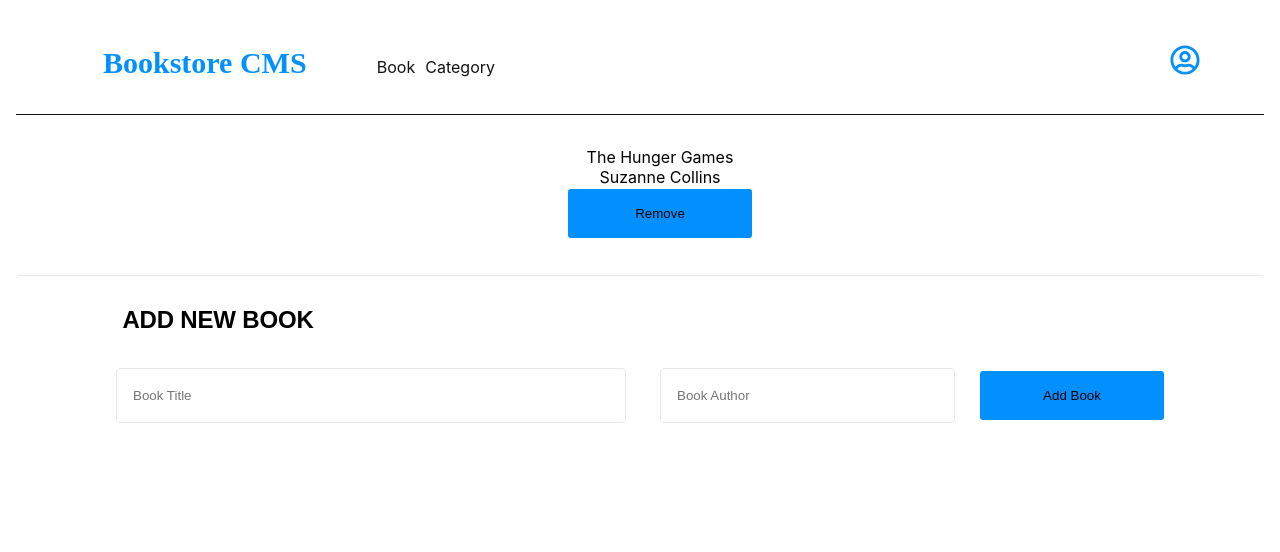
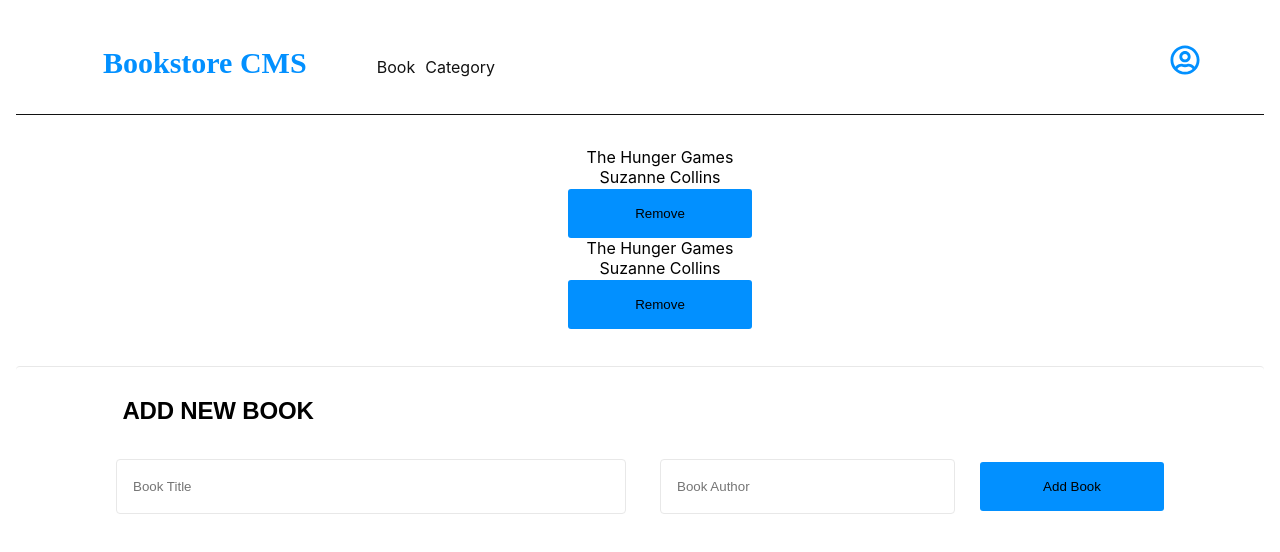
Before and after one commit to jheart-vic/BookStore, a React (Create React App) app: page / in a window 1280 px wide. Shown: the top 552 px of the page. Built offline with nearby package versions, Linux system fonts and the light colour scheme; a web font is replaced by a local one.

Commit message:
Connect react to redux

```diff
--- a/src/App.js
+++ b/src/App.js
@@ -1,20 +1,11 @@
 import './App.css';
 import BookContainer from './components/BookContainer';
 
-const books = [
-  {
-    id: 2,
-    title: 'The Hunger Games',
-    author: 'Suzanne Collins',
-    category: 'Action',
-
-  },
-];
-
 function App() {
   return (
+
     <div className="App">
-      <BookContainer books={books} />
+      <BookContainer />
     </div>
   );
 }
--- a/src/components/AddBook.js
+++ b/src/components/AddBook.js
@@ -1,15 +1,56 @@
-import React from 'react';
+import React, { useState } from 'react';
 import './AddBook.css';
+import { useDispatch } from 'react-redux';
+import { addBook } from '../redux/Books/books';
 
-const AddBook = () => (
-  <div className="inputContainer">
-    <h2 className="FormText">ADD NEW BOOK</h2>
-    <form action="#">
-      <input type="text" name="title" className="inputTitle" placeholder="Book Title" id="input0" />
-      <input type="text" name="author" className="inputAuthor" placeholder="Book Author" id="input1" />
-      <button type="submit" className="FormBtn">Add Book</button>
-    </form>
-  </div>
-);
+const AddBook = () => {
+  const dispatch = useDispatch();
+  const [book, setBook] = useState({ title: '', author: '' });
+  const handleChange = (e) => {
+    const inputs = e.target.name;
+    if (inputs === 'title') {
+      setBook({ title: e.target.value, author: book.author });
+    }
+    if (inputs === 'author') {
+      setBook({ title: book.title, author: e.target.value });
+    }
+  };
+
+  return (
+    <div className="inputContainer">
+      <h2 className="FormText">ADD NEW BOOK</h2>
+      <form>
+        <input
+          type="text"
+          name="title"
+          className="inputTitle"
+          onChange={handleChange}
+          placeholder="Book Title"
+          id="input0"
+          required
+        />
+        <input
+          type="text"
+          name="author"
+          className="inputAuthor"
+          onChange={handleChange}
+          placeholder="Book Author"
+          id="input1"
+          required
+        />
+        <button
+          type="submit"
+          className="FormBtn"
+          onClick={(e) => {
+            e.preventDefault();
+            dispatch(addBook(book));
+          }}
+        >
+          Add Book
+        </button>
+      </form>
+    </div>
+  );
+};
 
 export default AddBook;
--- a/src/components/Book.js
+++ b/src/components/Book.js
@@ -1,25 +1,34 @@
 import React from 'react';
 import PropTypes from 'prop-types';
+import { useDispatch } from 'react-redux';
 import './Book.css';
+import { removeBook } from '../redux/Books/books';
 
-const Book = ({ book }) => (
-  <>
-    <div>
-      {book.title}
-    </div>
-    <div>
-      {book.author}
-    </div>
-    <button type="button" className="updateBtn">Remove</button>
-  </>
-);
+const Book = ({ book }) => {
+  const dispatch = useDispatch();
+  const { id } = book;
+  return (
+    <>
+      <div>{book.title}</div>
+      <div>{book.author}</div>
+      <button
+        type="button"
+        className="updateBtn"
+        id={id}
+        onClick={() => dispatch(removeBook(id))}
+      >
+        Remove
+      </button>
+    </>
+  );
+};
 
 Book.propTypes = {
   book: PropTypes.shape({
-    id: PropTypes.number.isRequired,
+    id: PropTypes.string.isRequired,
     title: PropTypes.string.isRequired,
     author: PropTypes.string.isRequired,
-    category: PropTypes.string.isRequired,
+    // category: PropTypes.string.isRequired,
   }).isRequired,
 };
 export default Book;
--- a/src/components/BookContainer.js
+++ b/src/components/BookContainer.js
@@ -1,12 +1,14 @@
 import React from 'react';
-import PropTypes from 'prop-types';
 import { BrowserRouter as Router, Route, Routes } from 'react-router-dom';
+import { useSelector } from 'react-redux/es/exports';
 import Books from './Books';
 import Category from './Category';
 import NavBar from './NavBar';
 import './Book.css';
 
-const BookContainer = ({ books }) => (
+const BookContainer = () => {
+  const books = useSelector((state) => state.BookReducer);
+  return (
     <Router>
 
       <div className="div">
@@ -18,15 +20,6 @@ const BookContainer = ({ books }) => (
       </div>
     </Router>
   );
+};
 
-BookContainer.propTypes = {
-  books: PropTypes.arrayOf(
-    PropTypes.shape({
-      id: PropTypes.number.isRequired,
-      title: PropTypes.string.isRequired,
-      author: PropTypes.string.isRequired,
-      category: PropTypes.string.isRequired,
-    }).isRequired,
-  ).isRequired,
-};
 export default BookContainer;
--- a/src/components/Category.js
+++ b/src/components/Category.js
@@ -1,13 +1,19 @@
 import React from 'react';
+import { useDispatch } from 'react-redux/es/exports';
 import './Book.css';
+import { categories } from '../redux/Categories/categories';
 
-const Category = () => (
+const Category = () => {
+  const dispatch = useDispatch();
+  return (
     <div>
       <>
         <h1>checking...</h1>
-      <button type="button" className="updateBtn">Check status</button>
+        <button type="button" className="updateBtn" onClick={() => dispatch(categories())}>Check status</button>
       </>
     </div>
+
   );
+};
 
 export default Category;
--- a/src/index.js
+++ b/src/index.js
@@ -1,14 +1,18 @@
 import React from 'react';
 import ReactDOM from 'react-dom/client';
+import Provider from 'react-redux/es/components/Provider';
+import store from './redux/configureStore';
 import './index.css';
 import App from './App';
 import reportWebVitals from './reportWebVitals';
 
 const root = ReactDOM.createRoot(document.getElementById('root'));
 root.render(
-  <React.StrictMode>
-    <App />
-  </React.StrictMode>,
+  <Provider store={store}>
+    <React.StrictMode>
+      <App />
+    </React.StrictMode>
+  </Provider>,
 );
 
 // If you want to start measuring performance in your app, pass a function
--- a/src/redux/Books/books.js
+++ b/src/redux/Books/books.js
@@ -1,21 +1,34 @@
-const ADD_BOOK = './books/ADD_BOOK';
-const REMOVE_BOOK = './books/REMOVE_BOOK';
+const ADD_BOOK = './Books/ADD_BOOK';
+const REMOVE_BOOK = './Books/REMOVE_BOOK';
 
-const InitialState = [];
+const InitialState = [{
+  id: '2',
+  title: 'The Hunger Games',
+  author: 'Suzanne Collins',
+  category: 'Action',
+},
+{
+  id: '3',
+  title: 'The Hunger Games',
+  author: 'Suzanne Collins',
+  category: 'Action',
+},
+];
 
 const BookReducer = (state = InitialState, action) => {
   switch (action.type) {
     case ADD_BOOK: {
-      const newState = [`book${Date.now()}`, [{
-        title: action.book.book,
+      const newState = [{
+        id: `book${Date.now()}`,
+        title: action.book.title,
         author: action.book.author,
-        category: action.book.category,
-      }]];
-      return [...state, newState];
+        // category: action.book.category,
+      }];
+      return state.concat(newState);
     }
 
     case REMOVE_BOOK: {
-      const remove = state.filter((book) => book[0] !== action.id);
+      const remove = state.filter((book) => book.id !== action.id);
       return remove;
     }
 
--- a/src/redux/Categories/categories.js
+++ b/src/redux/Categories/categories.js
@@ -1,4 +1,4 @@
-const CHECK_STATUS = './Categories/categories';
+const CHECK_STATUS = './Categories/CHECK_STATUS';
 
 const CategoryReducer = (state = [], action) => {
   switch (action.type) {
@@ -10,6 +10,6 @@ const CategoryReducer = (state = [], action) => {
   }
 };
 
-export const categories = (category) => ({ type: CHECK_STATUS, category });
+export const categories = () => ({ type: CHECK_STATUS });
 
 export default CategoryReducer;
--- a/src/redux/configureStore.js
+++ b/src/redux/configureStore.js
@@ -1,5 +1,6 @@
-import { combineReducers, configureStore, applyMiddleware } from 'redux';
-import thunk from 'redux-thunk';
+import { configureStore } from '@reduxjs/toolkit';
+import { combineReducers } from 'redux';
+// import thunk from 'redux-thunk';
 import BookReducer from './Books/books';
 import CategoryReducer from './Categories/categories';
 
@@ -8,5 +9,5 @@ const rootReducer = combineReducers({
   CategoryReducer,
 });
 
-const store = configureStore(rootReducer, applyMiddleware(thunk));
+const store = configureStore({ reducer: rootReducer });
 export default store;
```
Also changed, not shown: src/components/Books.js (+4 -4 lines). Lines whose indentation alone changed are shown as unchanged.
